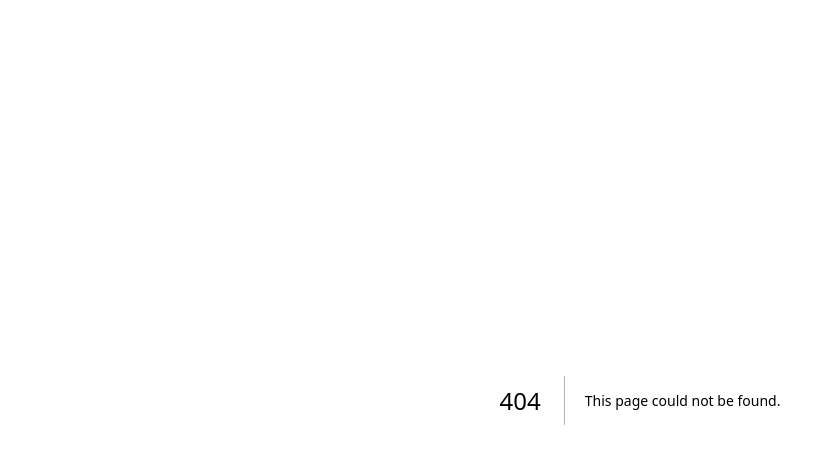
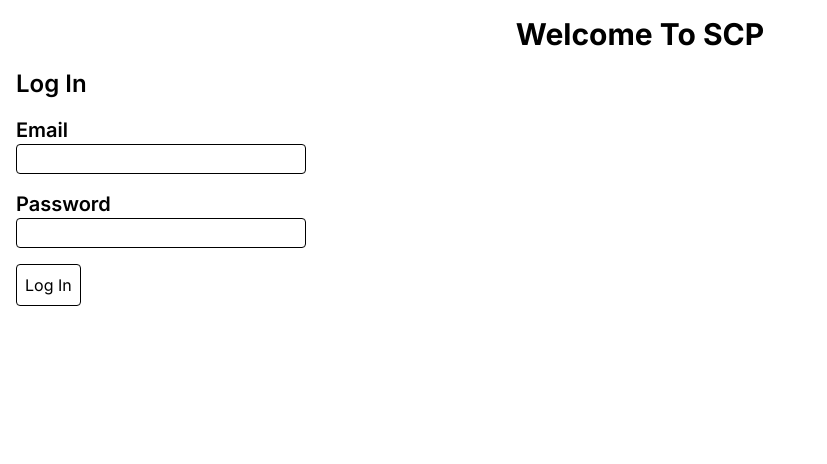
Before and after one commit to ManupaDev/scp, a Next.js app: page /auth/login in a window 1280 px wide. Before the commit this address had no page. Shown: the top 464 px of the page, without its empty margins (0-827 px from the left). Built offline with nearby package versions, Linux system fonts and the light colour scheme.

Commit message:
feat:log in form ui

```diff
--- /dev/null
+++ b/app/auth/login/components/log-in.tsx
@@ -0,0 +1,47 @@
+"use client";
+
+import { ChangeEvent, useState } from "react";
+
+function LogInForm() {
+  const [formData, setFormData] = useState({
+    email: "",
+    password: "",
+  });
+
+  const handleFormDataChange = (e: ChangeEvent<HTMLInputElement>) => {
+    const { name, value } = e.target;
+    setFormData({ ...formData, [name]: value }); //* [name] is a dynamic key, changed element's name is used as key it updates
+    //* the relevant firld of the formData object with the value
+  };
+
+  return (
+    <div className=" font-sans border-black mt-4">
+      <div className="my-4">
+        <h1 className="font-semibold text-xl">Email</h1>
+        <input
+          type="email"
+          name="email"
+          value={formData["email"]}
+          className="border border-black rounded text-xl"
+          onChange={handleFormDataChange}
+        />
+      </div>
+      <div className="my-4">
+        <h1 className="font-semibold text-xl">Password</h1>
+        <input
+          type="password"
+          name="password"
+          value={formData["password"]}
+          className="border border-black rounded text-xl"
+          onChange={handleFormDataChange}
+        />
+      </div>
+
+      <button type="button" className="border border-black rounded px-2 py-2">
+        Log In
+      </button>
+    </div>
+  );
+}
+
+export default LogInForm;
--- /dev/null
+++ b/app/auth/login/page.tsx
@@ -0,0 +1,15 @@
+import LogInForm from "./components/log-in";
+
+function LogIn() {
+  return (
+    <div className="px-4 font-sans py-4">
+      <h1 className=" font-bold text-3xl text-center">Welcome To SCP</h1>
+      <div className="my-4">
+        <h1 className="text-2xl font-semibold">Log In</h1>
+        <LogInForm/>
+      </div>
+    </div>
+  );
+}
+
+export default LogIn;
```
